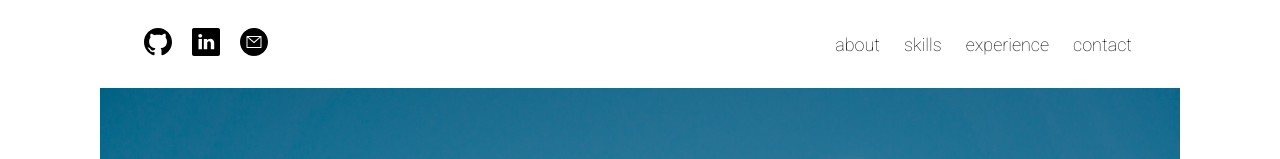
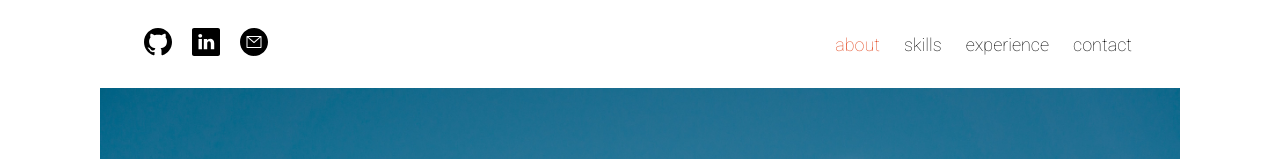
Before and after one commit to bnulens/vue_curriculum, a Vue app: page / in a window 1280 px wide. In both pictures the pointer is over the link "about". Shown: the top 159 px of the page. Built offline with nearby package versions, Linux system fonts and the light colour scheme; no server answers; what vue-css-donut-chart would draw is missing.

Commit message:
Adjusted styling to scss - added hover effect to navbar links

```diff
--- a/src/components/HeaderComp.vue
+++ b/src/components/HeaderComp.vue
@@ -13,7 +13,6 @@
                     <img class="ref-icon" src="/assets/icons/email.svg" alt="Gmail">
                 </a>
             </div>
-            <!-- <span>brecht nulens</span> -->
             <ul class="navbar">
                 <li v-for="(item, i) in navItems" :key="i">
                     <a :href="`#${item}`">{{ item }}</a>
@@ -37,30 +36,30 @@ export default {
 
 </script>
 
-<style scoped>
+<style scoped lang="scss">
     .header-wrapper {
         display: flex;
         justify-content: space-between;
         align-items: center;
         height: 40px;
         padding: 24px;
-    }
-
         ul {
             display: flex;
-    }
-
             li {
                 margin-right: 24px;
-    }
-
                 a {
                     font-size: 18px;
                     font-weight: 100;
                     text-decoration: none;
                     color: black;
+                    transition: color ease 0.1s;
                 }
-
+                a:hover {
+                    color: #E34C25;
+                }
+            }
+        }
+    }
     .ref-icon {
         width: 28px;
         margin-left: 20px;
@@ -68,17 +67,16 @@ export default {
         transition: filter 0.3s;
     }
 
-
     @media screen and (min-width: 768px){
         .ref-icon{
             width: 28px;
             margin-left: 20px;
             filter: invert(0);
             transition: ease filter 0.3s;
-        }
-
-        .ref-icon:hover {
+            &:hover {
                 filter: invert(1);
             }
         }
+
+    }
 </style>
```
Lines whose indentation alone changed are shown as unchanged.
